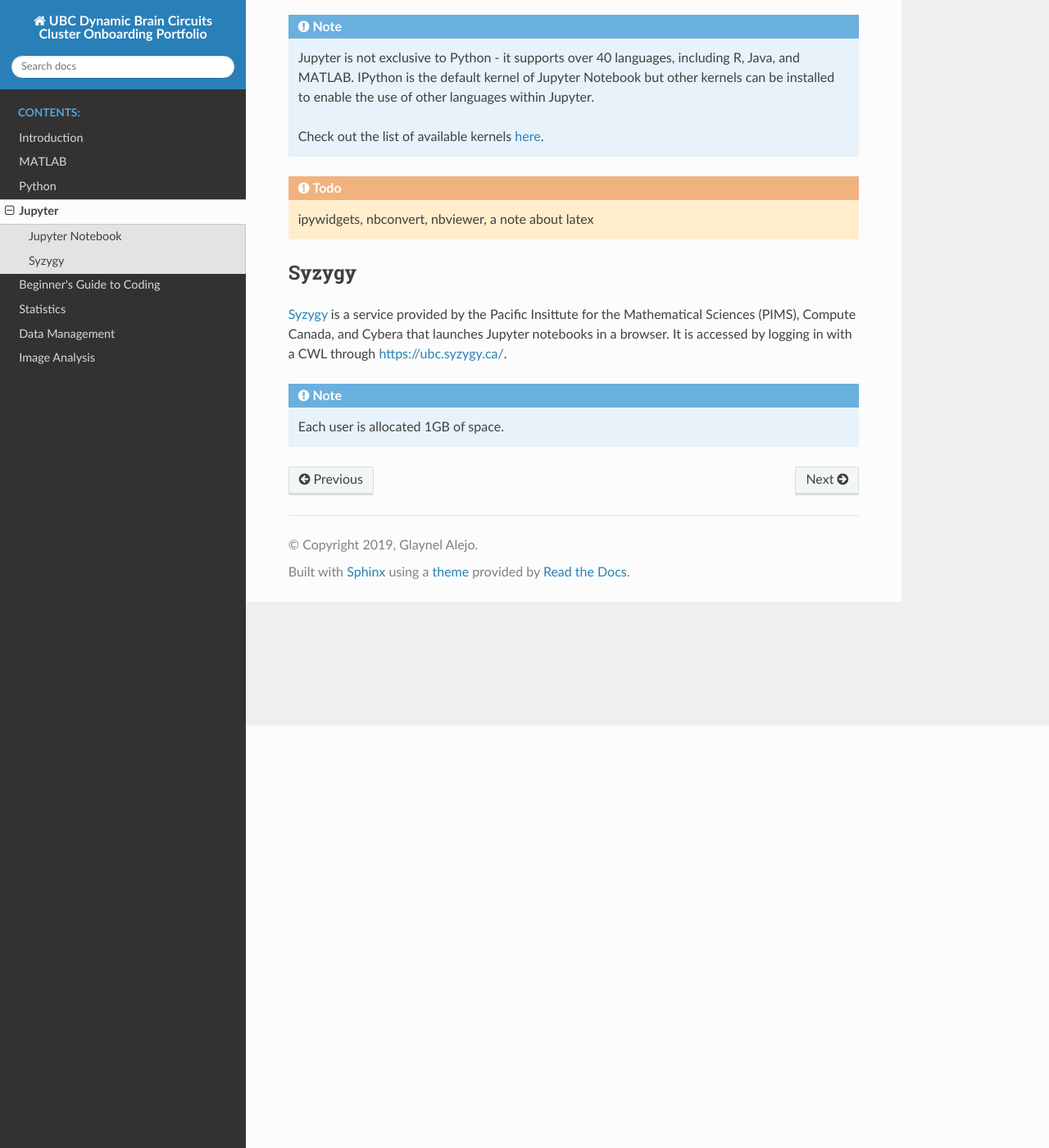
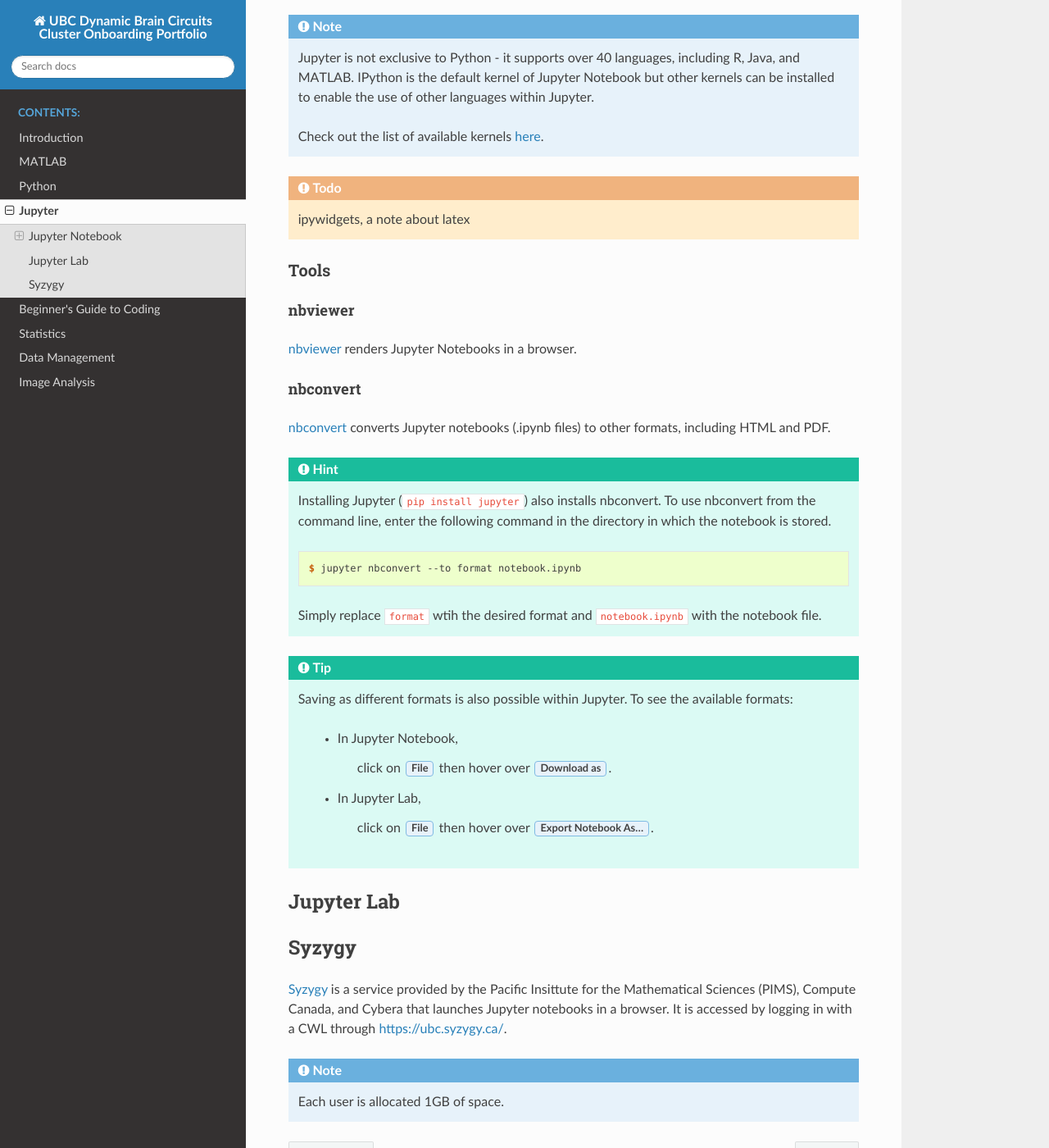
Before and after one commit to ubcbraincircuits/onboarding, a Sphinx documentation site: the page built from source/jupyter.rst, in a window 1280 px wide and 1400 px high, scrolled down 515 px. Shown: the whole window at 82% size. Built offline with Sphinx 7.4.7 and the Read the Docs theme 2.0.0, drawn with Linux system fonts in a browser that asks for light colours; pages that are not in the unit, such as notebooks, are missing from menus.

Commit message:
Add tools section; write up nbviewer and nbconvert.

```diff
--- a/source/jupyter.rst
+++ b/source/jupyter.rst
@@ -31,7 +31,48 @@
 	Check out the list of available kernels `here <https://github.com/jupyter/jupyter/wiki/Jupyter-kernels>`__.
 
 .. todo::
-	ipywidgets, nbconvert, nbviewer, a note about latex
+	ipywidgets, a note about latex
+
+Tools
+========
+
+nbviewer
+--------
+
+`nbviewer <https://nbviewer.jupyter.org/>`_ renders Jupyter Notebooks in a browser.
+
+nbconvert
+---------
+
+`nbconvert <https://nbconvert.readthedocs.io/en/latest/index.html#>`_ converts Jupyter notebooks (.ipynb files) to
+other formats, including HTML and PDF.
+
+.. hint::
+	Installing Jupyter (``pip install jupyter``) also installs nbconvert. To use nbconvert from the
+	command line, enter the following command in the directory in which the notebook is stored.
+
+	.. highlight:: console
+
+	::
+
+		$ jupyter nbconvert --to format notebook.ipynb
+
+	Simply replace ``format`` wtih the desired format and ``notebook.ipynb`` with the notebook file.
+
+.. tip::
+	Saving as different formats is also possible within Jupyter. To see the available formats:
+
+		* In Jupyter Notebook,
+
+		  	click on :guilabel:`File` then hover over :guilabel:`Download as`.
+
+		* In Jupyter Lab,
+
+			click on :guilabel:`File` then hover over :guilabel:`Export Notebook As...`.
+
+***********
+Jupyter Lab
+***********
 
 ******
 Syzygy
```
